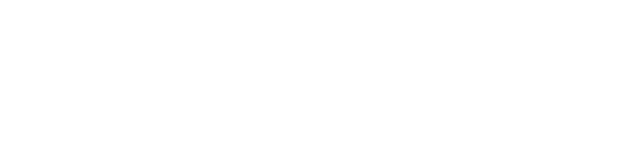
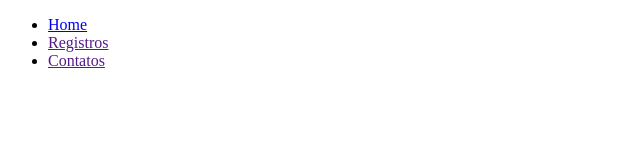
Before and after one commit to scottineo/Study, a plain HTML site: page unidade_html/index.html in a window 1280 px wide. Shown: the whole page, without its empty margins (0-640 px from the left). Drawn offline with Linux system fonts and the light colour scheme.

Commit message:
itens do menu

```diff
--- a/unidade_html/index.html
+++ b/unidade_html/index.html
@@ -9,7 +9,11 @@
 <body>
     <header>
         <nav class="menu">
-
+            <ul>
+                <li><a href="index.html">Home</a></li>
+                <li><a href="">Registros</a></li>
+                <li><a href="">Contatos</a></li>
+            </ul>
         </nav>
     </header>
     <main></main>
```
